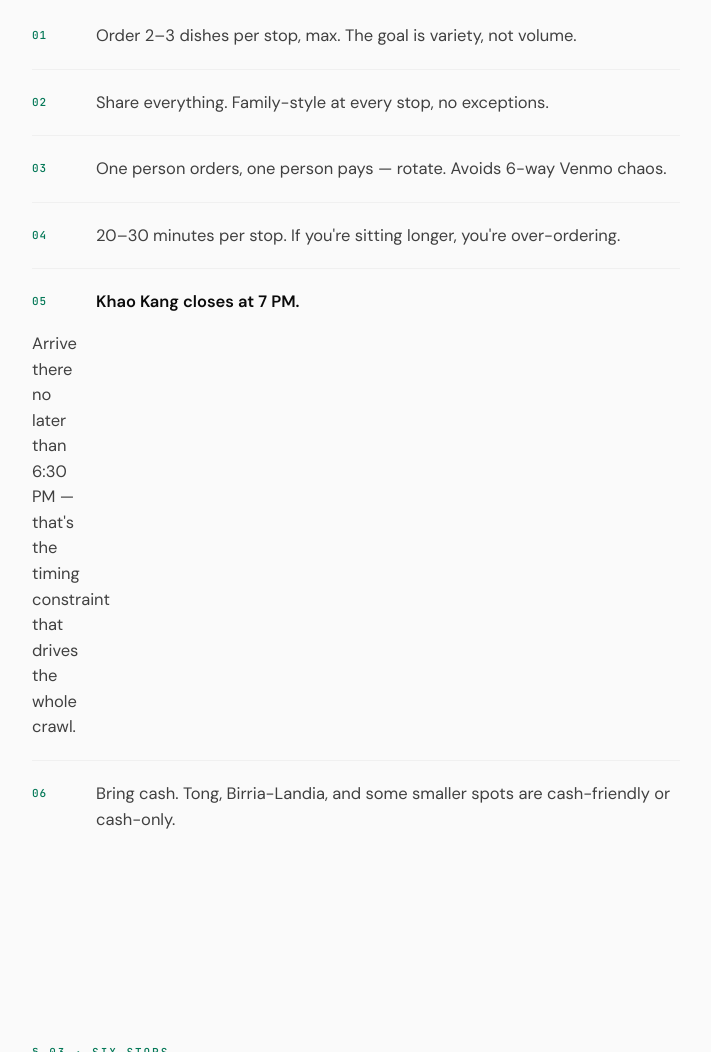
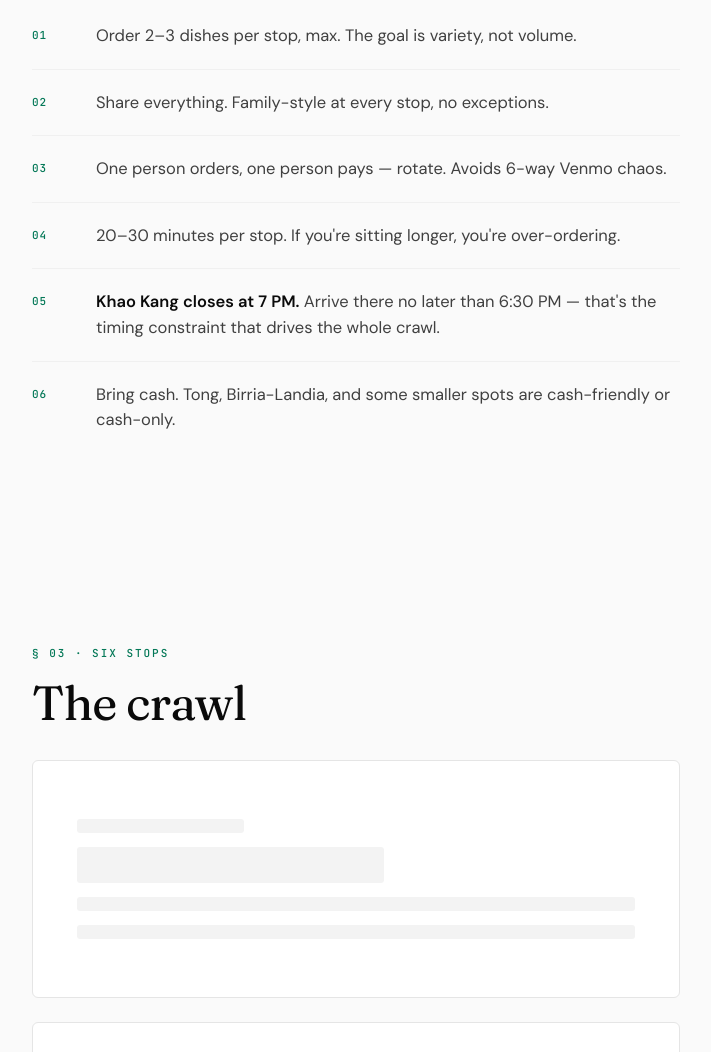
Before and after one commit to wfujkramer/foodcrawl, a plain HTML site: page index.html in a window 1280 px wide. Shown: the part 2238-3290 px from the top of the page, without its empty margins (284-995 px from the left). Drawn offline with nearby package versions, Linux system fonts and the light colour scheme; a script that the page names is missing.

Commit message:
Fix tips list breaking on items with inline <strong>
CSS Grid was treating inline children as separate grid items, so
text after </strong> got auto-placed into the next implicit row
in the 48px counter column, wrapping one word per line.

Switch to padding + absolute-positioned counter pseudo-element
so the <li> stays a normal block and inline content flows naturally.

```diff
--- a/index.html
+++ b/index.html
@@ -257,10 +257,8 @@
   ul.tips { list-style: none; padding: 0; margin: 0; counter-reset: tip; }
   ul.tips li {
     counter-increment: tip;
-    display: grid;
-    grid-template-columns: 48px 1fr;
-    gap: 16px;
-    padding: 20px 0;
+    position: relative;
+    padding: 20px 0 20px 64px;
     border-bottom: 1px solid var(--line-soft);
     font-size: 16.5px;
     line-height: 1.55;
@@ -268,11 +266,13 @@
   }
   ul.tips li::before {
     content: counter(tip, decimal-leading-zero);
+    position: absolute;
+    left: 0;
+    top: 24px;
     font-family: var(--mono);
     font-size: 11px;
     color: var(--accent);
     letter-spacing: 0.08em;
-    padding-top: 4px;
     font-weight: 500;
   }
   ul.tips li:last-child { border-bottom: none; }
```
